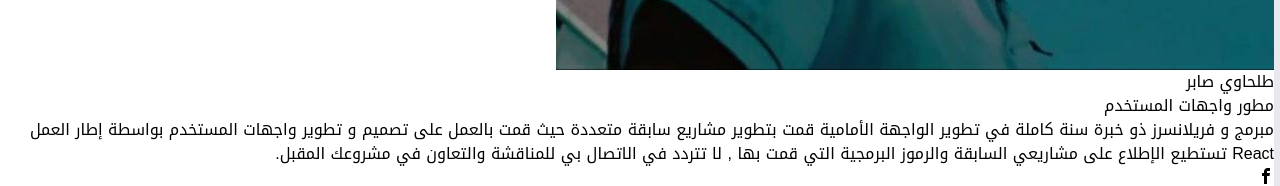
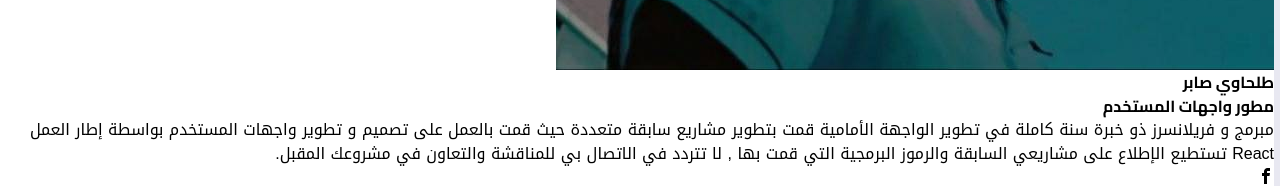
Before and after one commit to Ta-Sabir/my-portfolio, a React (Vite) app: page / in a window 1280 px wide. Shown: the part 928-1114 px from the top of the page. Built offline with nearby package versions, Linux system fonts and the light colour scheme; a web font is replaced by a local one.

Commit message:
Update Sidebar.css

```diff
--- a/src/components/Sidebar/Sidebar.css
+++ b/src/components/Sidebar/Sidebar.css
@@ -24,3 +24,8 @@ html[dir="rtl"] aside .about-me .avilable {
   left: 25px;
   right: inherit;
 }
+
+h2,
+h4 {
+  font-family: "Cairo", sans-serif;
+}
```
